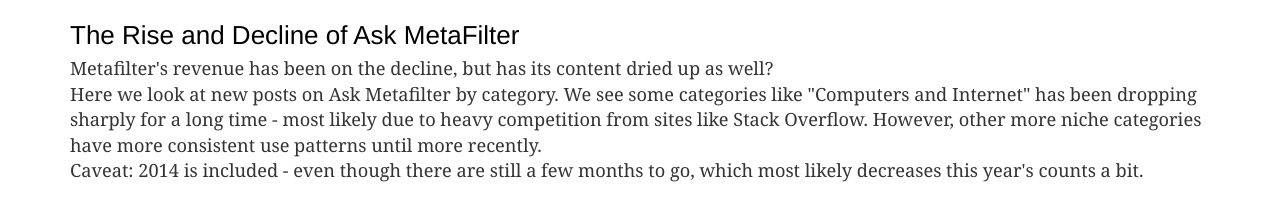
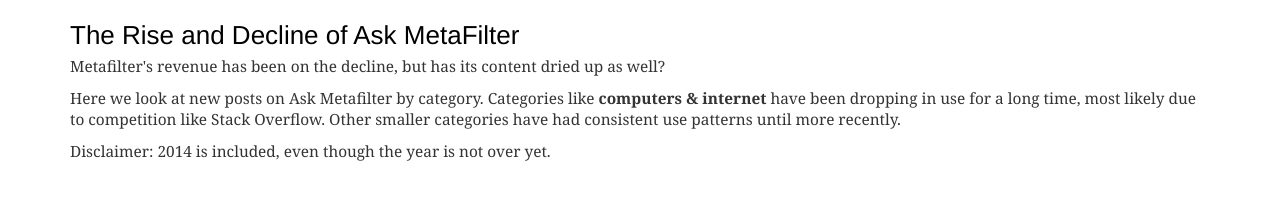
Before and after one commit to vlandham/small_mults_tutorial, a plain HTML site: page linked_small_multiples/index.html in a window 1280 px wide. Drawn offline with Linux system fonts and the light colour scheme; no server answers.

Commit message:
better text

```diff
--- a/linked_small_multiples/css/style.css
+++ b/linked_small_multiples/css/style.css
@@ -16,7 +16,7 @@ h1 {
 
 #lead p {
   font-family: Georgia,Palatino,serif;
-  font-size: 1.3em;
+  font-size: 1.1em;
   line-height: 1.4em;
 }
 
--- a/linked_small_multiples/index.html
+++ b/linked_small_multiples/index.html
@@ -24,8 +24,9 @@
   <div class="container">
     <h1>The Rise and Decline of Ask MetaFilter</h1>
     <div id="lead">
-      <p>Metafilter's revenue has been on the decline, but has its content dried up as well?<br/>Here we look at new posts on Ask Metafilter by category. We see some categories like "Computers and Internet" has been dropping sharply for a long time - most likely due to heavy competition from sites like Stack Overflow. However, other more niche categories have more consistent use patterns until more recently.<br/>
-      Caveat: 2014 is included - even though there are still a few months to go, which most likely decreases this year's counts a bit.</p>
+      <p>Metafilter's revenue has been on the decline, but has its content dried up as well?</p>
+      <p>Here we look at new posts on Ask Metafilter by category. Categories like <strong>computers &amp; internet</strong> have been dropping in use for a long time, most likely due to competition like Stack Overflow. Other smaller categories have had consistent use patterns until more recently.</p>
+      <p>Disclaimer: 2014 is included, even though the year is not over yet.</p>
     </div>
     <div id="main" role="main">
       <div id="vis"></div>
```
